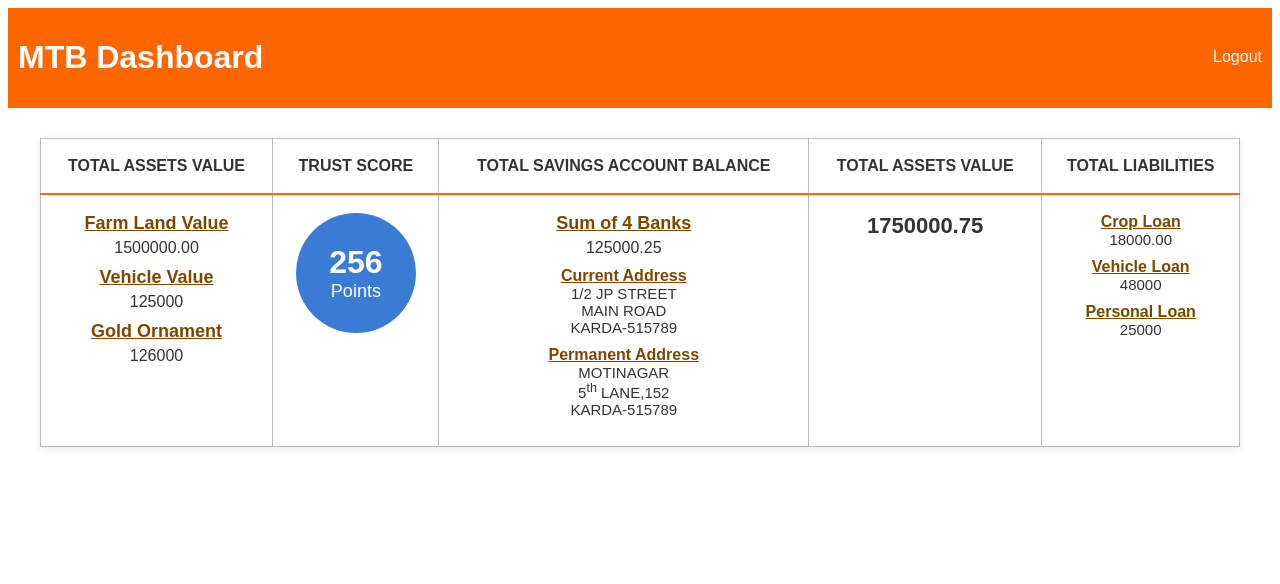
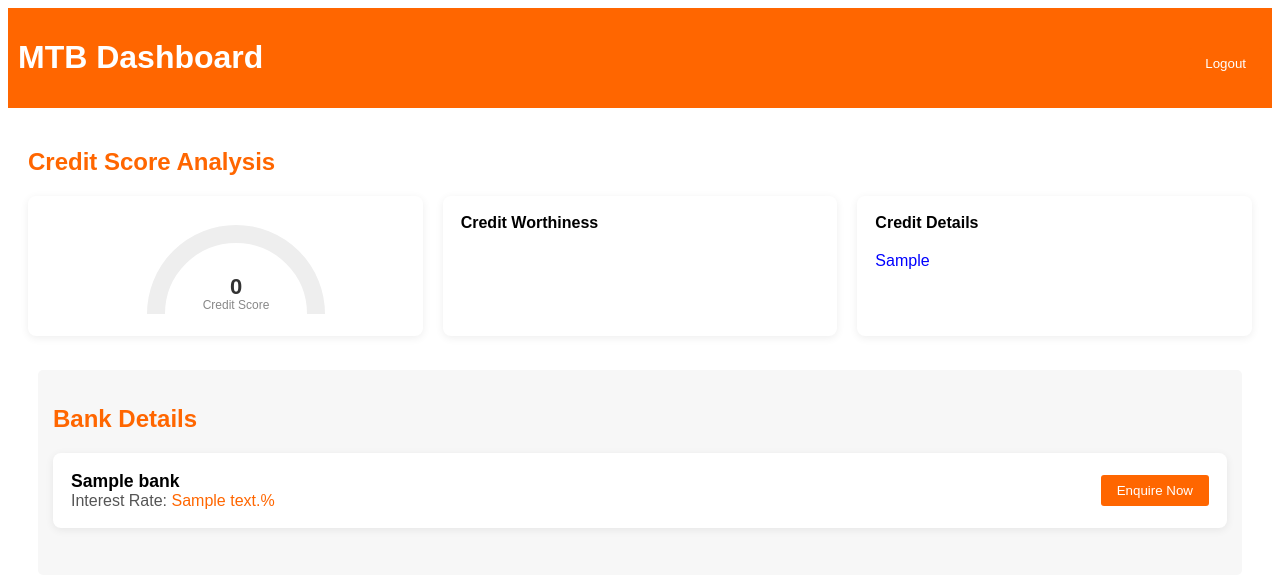
Before and after one commit to varshithr/trustlend, a Django app: template templates/credit_score.html in a window 1280 px wide. Shown: the top 584 px of the page. Run offline with Django 4.2, Linux system fonts and the light colour scheme; the template is opened without the code that fills it: most values are stand-ins (such as "Sample title", 1, 10 or a date in 2020); parts of the project's set-up code (start-up, migrations or seed data) failed here and were passed over; some libraries are stand-ins or nearby versions.

Commit message:
laets mtb

```diff
--- a/MTB/settings.py
+++ b/MTB/settings.py
@@ -20,12 +20,12 @@ BASE_DIR = Path(__file__).resolve().parent.parent
 # See https://docs.djangoproject.com/en/4.0/howto/deployment/checklist/
 
 # SECURITY WARNING: keep the secret key used in production secret!
-SECRET_KEY = 'your-secret-key'
+SECRET_KEY = os.environ.get('SECRET_KEY')
 
 # SECURITY WARNING: don't run with debug turned on in production!
 DEBUG = True
 
-ALLOWED_HOSTS = []
+ALLOWED_HOSTS = os.environ.get('ALLOWED_HOSTS', '').split(' ')
 
 # Application definition
 
--- a/requirements.txt
+++ b/requirements.txt
@@ -3,3 +3,8 @@ djangorestframework>=3.12,<4.0
 psycopg2-binary>=2.9,<3.0
 gunicorn>=20.1,<21.0
 django-cors-headers>=3.10,<4.0
+legacy-cgi
+twilio
+pandas
+scikit-learn
+xgboost
--- a/templates/credit_score.html
+++ b/templates/credit_score.html
@@ -5,137 +5,119 @@
     <style>
         body { font-family: Arial, sans-serif; background: #fff; }
         .header { background: #ff6600; color: #fff; padding: 10px; }
-        .dashboard-table {
-            width: 95%;
-            margin: 30px auto;
-            border-collapse: collapse;
-            background: #fff;
-            box-shadow: 0 2px 8px rgba(0,0,0,0.08);
-        }
-        .dashboard-table th, .dashboard-table td {
-            border: 1px solid #bbb;
-            padding: 18px 10px;
-            vertical-align: top;
-            text-align: center;
-        }
-        .dashboard-table th {
-            background: #fff;
-            color: #333;
-            font-weight: bold;
-            font-size: 16px;
-            border-bottom: 2px solid #ff6600;
-        }
-        .trust-score-circle {
-            width: 120px;
-            height: 120px;
-            background: #3a7bd5;
-            border-radius: 50%;
-            display: flex;
-            align-items: center;
-            justify-content: center;
-            margin: 0 auto 10px auto;
-            color: #fff;
-            font-size: 32px;
-            font-weight: bold;
-            flex-direction: column;
-        }
-        .trust-score-label {
-            font-size: 18px;
-            color: #fff;
-            font-weight: normal;
-        }
-        .section-title {
-            color: #7c4700;
-            font-weight: bold;
-            font-size: 18px;
-            margin-bottom: 5px;
-            text-decoration: underline;
-        }
-        .section-value {
-            color: #333;
-            font-size: 16px;
-            margin-bottom: 10px;
-        }
-        .address-title {
-            color: #7c4700;
-            font-weight: bold;
-            font-size: 16px;
-            text-decoration: underline;
-        }
-        .address-value {
-            color: #333;
-            font-size: 15px;
-            margin-bottom: 10px;
-        }
-        .liability-title {
-            color: #7c4700;
-            font-weight: bold;
-            font-size: 16px;
-            text-decoration: underline;
-        }
-        .liability-value {
-            color: #333;
-            font-size: 15px;
-            margin-bottom: 10px;
-        }
+        .container { display: flex; flex-wrap: wrap; margin: 20px; }
+        .sidebar, .main, .rightbar { padding: 15px; background: #f7f7f7; margin: 10px; border-radius: 5px; }
+        .sidebar { width: 100%; }
+        .main { width: 70%; }
+        .rightbar { width: 25%; }
+        .section { margin-bottom: 20px; }
+        h2 { color: #ff6600; }
+        .btn { background: #ff6600; color: #fff; border: none; padding: 8px 16px; cursor: pointer; border-radius: 3px; }
+        .calendar { background: #fff; padding: 10px; border-radius: 5px; }
+        table { width: 100%; border-collapse: collapse; }
+        th, td { padding: 5px; text-align: center; }
+        th { background: #ff6600; color: #fff; }
     </style>
 </head>
 <body>
     <div class="header">
-        <h1>MTB Dashboard</h1><span style="float: right;margin-top: -50px;">Logout</span>
+        <h1>MTB Dashboard</h1><span style="float: right;margin-top: -50px;"><button type="submit" formaction="{% url 'index' %}" class="btn">Logout</button></span>
+    </div>
+    <div class="container">
+        <div style="width: 100%; margin-bottom: 24px;">
+            <h2 style="display:inline-block; margin-right: 16px;">Credit Score Analysis</h2>
+            <form action="{% url 'credit_score' %}" method="get" style="display:inline;">
+            </form>
+            <div style="display: flex; flex-wrap: wrap; gap: 20px;">
+                <div style="flex: 1; min-width: 220px; background: #fff; border-radius: 8px; box-shadow: 0 2px 8px rgba(0,0,0,0.07); padding: 18px;">
+                    <div style="margin-left: 100px;">
+                    <canvas id="creditScoreMeter" width="180" height="100"></canvas>
+                    </div>
+                </div>
+                <div style="flex: 1; min-width: 220px; background: #fff; border-radius: 8px; box-shadow: 0 2px 8px rgba(0,0,0,0.07); padding: 18px;">
+                        <strong>Credit Worthiness</strong><br>
+                        <div style="align-items: center;text-align: center;margin-top: 30px;">
+                        <span style="font-size: 2em;color: blue;" id="credit_worthiness"></span>
+                        </div>
+                </div>
+                <div style="flex: 1; min-width: 220px; background: #fff; border-radius: 8px; box-shadow: 0 2px 8px rgba(0,0,0,0.07); padding: 18px;">
+                    <strong>Credit Details</strong><br>
+                        <div style="color: blue;float: left;margin-top: 20px;">
+                        {{credit_reason}}
+                        </div>
+                </div>
+            </div>
+        </div>
 
-    </div>
-    <table class="dashboard-table">
-        <tr>
-            <th>TOTAL ASSETS VALUE</th>
-            <th>TRUST SCORE</th>
-            <th>TOTAL SAVINGS ACCOUNT BALANCE</th>
-            <th>TOTAL ASSETS VALUE</th>
-            <th>TOTAL LIABILITIES</th>
-        </tr>
-        <tr>
-            <td>
-                <div class="section-title">Farm Land Value</div>
-                <div class="section-value">1500000.00</div>
-                <div class="section-title">Vehicle Value</div>
-                <div class="section-value">125000</div>
-                <div class="section-title">Gold Ornament</div>
-                <div class="section-value">126000</div>
-            </td>
-            <td>
-                <div class="trust-score-circle">
-                    256
-                    <span class="trust-score-label">Points</span>
+        <div class="sidebar">
+            <div class="section">
+                <h2>Bank Details</h2>
+                <div style="display: flex; gap: 16px; flex-wrap: wrap;">
+                    {% for bank, details in registered_banks.items %}
+                        <div style="flex: 1 1 300px; background: #fff; border-radius: 8px; box-shadow: 0 2px 8px rgba(0,0,0,0.07); padding: 18px; display: flex; align-items: center; justify-content: space-between; margin-bottom: 12px;">
+                            <div>
+                                <div style="font-weight: bold; font-size: 1.1em;">{{ bank }}</div>
+                                <div style="color: #555;">Interest Rate: <span style="color: #ff6600;">{{ details }}%</span></div>
+                            </div>
+                            <button type="submit" class="btn">Enquire Now</button>
+                        </div>
+                    {% endfor %}
+
                 </div>
-            </td>
-            <td>
-                <div class="section-title">Sum of 4 Banks</div>
-                <div class="section-value">125000.25</div>
-                <div class="address-title">Current Address</div>
-                <div class="address-value">
-                    1/2 JP STREET<br>
-                    MAIN ROAD<br>
-                    KARDA-515789
-                </div>
-                <div class="address-title">Permanent Address</div>
-                <div class="address-value">
-                    MOTINAGAR<br>
-                    5<sup>th</sup> LANE,152<br>
-                    KARDA-515789
-                </div>
-            </td>
-            <td>
-                <div class="section-value" style="font-size:22px;font-weight:bold;">1750000.75</div>
-            </td>
-            <td>
-                <div class="liability-title">Crop Loan</div>
-                <div class="liability-value">18000.00</div>
-                <div class="liability-title">Vehicle Loan</div>
-                <div class="liability-value">48000</div>
-                <div class="liability-title">Personal Loan</div>
-                <div class="liability-value">25000</div>
-            </td>
-        </tr>
-    </table>
+            </div>
+        </div>
+
+
+        <script type="text/javascript"
+src="https://ajax.googleapis.com/ajax/libs/jquery/2.1.3/jquery.min.js">
+</script>
+
+        <script>
+                                    document.addEventListener("DOMContentLoaded", function() {
+                                        const score = {{ credit_score|default:0 }};
+                                        const ctxMeter = document.getElementById('creditScoreMeter').getContext('2d');
+                                        // Draw meter background (semi-circle)
+                                        ctxMeter.clearRect(0, 0, 180, 100);
+                                        ctxMeter.beginPath();
+                                        ctxMeter.arc(90, 100, 80, Math.PI, 2 * Math.PI, false);
+                                        ctxMeter.lineWidth = 18;
+                                        ctxMeter.strokeStyle = '#eee';
+                                        ctxMeter.stroke();
+
+                                        // Draw colored arc based on score
+                                        let percent = Math.max(0, Math.min(score / 900, 1)); // assuming max score 900
+                                        let endAngle = Math.PI + percent * Math.PI;
+                                        ctxMeter.beginPath();
+                                        ctxMeter.arc(90, 100, 80, Math.PI, endAngle, false);
+                                        ctxMeter.lineWidth = 18;
+                                        ctxMeter.strokeStyle = score > 750 ? '#2ecc40' : (score > 600 ? '#ffcc00' : '#ff6600');
+                                        ctxMeter.stroke();
+
+                                        // Draw score text
+                                        ctxMeter.font = "bold 22px Arial";
+                                        ctxMeter.fillStyle = "#333";
+                                        ctxMeter.textAlign = "center";
+                                        ctxMeter.fillText(score, 90, 80);
+                                        ctxMeter.font = "12px Arial";
+                                        ctxMeter.fillStyle = "#888";
+                                        ctxMeter.fillText("Credit Score", 90, 95);
+                                    });
+
+var worthiness = "{{credit_worthiness}}"
+console.log(worthiness)
+if(worthiness == 'Excellent'){
+    document.getElementById("credit_worthiness").innerHTML = `<span style="color:#2e7d32">`+worthiness+`</span>`
+}
+else if(worthiness == 'Very Good'){
+    document.getElementById("credit_worthiness").innerHTML = `<span style="color:#388e3c">`+worthiness+`</span>`
+}
+else if(worthiness == 'Fair'){
+    document.getElementById("credit_worthiness").innerHTML = `<span style="color:#f9a825">`+worthiness+`</span>`
+}
+else if(worthiness == 'Low'){
+    document.getElementById("credit_worthiness").innerHTML = `<span style="color:#d32f2f">`+worthiness+`</span>`
+}
+</script>
+
 </body>
 </html>
--- a/templates/user_form.html
+++ b/templates/user_form.html
@@ -94,10 +94,10 @@
             <div class="logo-text">Money Trust Bank</div>
         </div>
         <h2>Welcome to Money Trust Bank</h2>
-        <p>Empowering your financial journe. where your trust meets high approval rates.</p>
+        <p>Empowering your financial journey, where your trust meets high approval rates.</p>
         <form id="mobileForm">
             <label for="mobile">Mobile Number:</label>
-            <input type="text" id="mobile" name="mobile" placeholder="Please provide ADHAR linked Mobile Number." required>
+            <input type="text" id="mobile" name="mobile" placeholder="Please provide Aadhar linked Mobile Number." required>
             <button type="button" name="send_otp" id="send_otp">Get OTP</button>
         </form>
         <div id="verify_section" style="display: none;">
--- a/templates/user_info.html
+++ b/templates/user_info.html
@@ -21,7 +21,7 @@
 </head>
 <body>
     <div class="header">
-        <h1>MTB Dashboard</h1><span style="float: right;margin-top: -50px;">Welcome, {{ user_details.Name }} (****{{ user_details.Mobile|slice:"-4:" }})<button type="submit" formaction="{% url 'index' %}" class="btn">Logout</button></span>
+        <h1>MTB Dashboard</h1><span style="float: right;margin-top: -50px;">Welcome, User (****{{ user_details.Mobile|slice:"-4:" }})<button type="submit" formaction="{% url 'index' %}" class="btn">Logout</button></span>
     </div>
     <div class="container">
         <div style="width: 100%; margin-bottom: 24px;">
@@ -36,6 +36,7 @@
                     <span><i class="fa fa-venus-mars" style="color:#ff6600;"></i> Gender: {{ user_details.gender }}</span><br>
                     <span><i class="fa fa-map-marker-alt" style="color:#ff6600;"></i> Location: {{ user_details.location }}</span><br>
                     <span><i class="fa fa-briefcase" style="color:#ff6600;"></i> Employment: {{ user_details.employment_status }}</span><br>
+
                     <span><i class="fa fa-id-card" style="color:#ff6600;"></i> Aadhaar: ****{{ user_details.aadhaar_number|slice:"-4:" }}</span>
                 </div>
                 <div style="flex: 1; min-width: 220px; background: #fff; border-radius: 8px; box-shadow: 0 2px 8px rgba(0,0,0,0.07); padding: 18px;">
@@ -124,7 +125,7 @@
                 </div>
             </div>
         </div>
-
+    </div>
         <script type="text/javascript"
 src="https://ajax.googleapis.com/ajax/libs/jquery/2.1.3/jquery.min.js">
 </script>
```
Also changed, not shown: AI_model/credit_model.py (added, +134 -0 lines), AI_model/main.py (added, +39 -0 lines), lend_money/views.py (+108 -30 lines), db.sqlite3, 1 other file.
